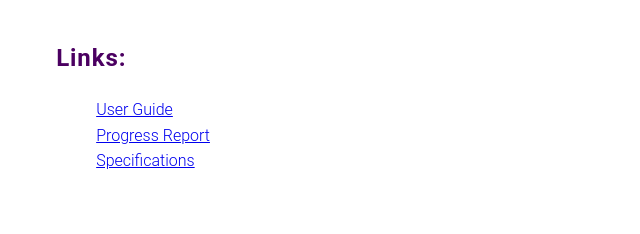
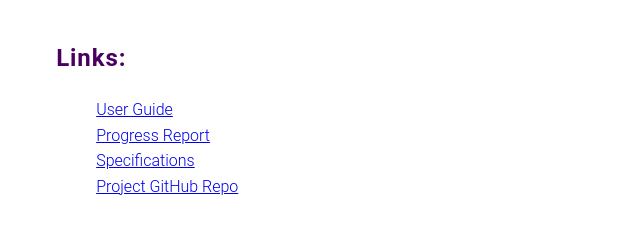
Before and after one commit to Vlad-Enia/Universal-Storage-Tool-Documentation, a plain HTML site: page index.html in a window 1280 px wide. Shown: the part 280-514 px from the top of the page, without its empty margins (187-827 px from the left). Drawn offline with Linux system fonts and the light colour scheme.

Commit message:
Update index.html

```diff
--- a/index.html
+++ b/index.html
@@ -26,6 +26,11 @@
                         Specifications
                     </a>
                 </li>
+                <li>
+                    <a href="https://github.com/robertadriang/Tehnologii_Web">
+                        Project GitHub Repo
+                    </a>
+                </li>
 
 
             </ol>
```
